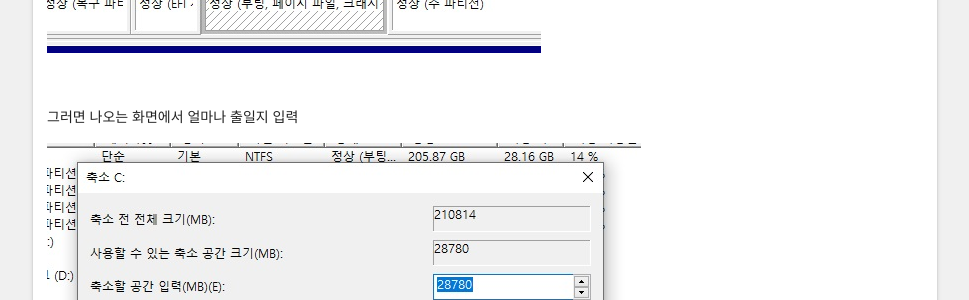
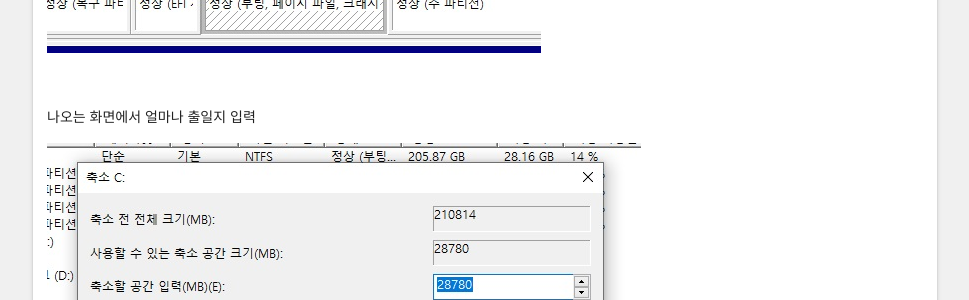
Before and after one commit to DarkTornado/blog, a Jekyll site: the page built from _posts/2021-12-01-disk-partition.md, in a window 1280 px wide. Shown: the part 2174-2474 px from the top of the page, without its empty margins (155-1124 px from the left). Built offline with Jekyll 4.4.1, drawn with Linux system fonts in a browser that asks for light colours; nearby versions of some CDN libraries.

Commit message:
Update 2021-12-01-disk-partition.md

```diff
--- a/_posts/2021-12-01-disk-partition.md
+++ b/_posts/2021-12-01-disk-partition.md
@@ -31,7 +31,7 @@ description: 윈도우에서 디스크 파티션 분할하기
 
 <br>
 
-그러면 나오는 화면에서 얼마나 출일지 입력
+나오는 화면에서 얼마나 출일지 입력
 
 ![image](https://darktornado.github.io/blog/assets/images/disk-partition/3.jpg)
 
```
